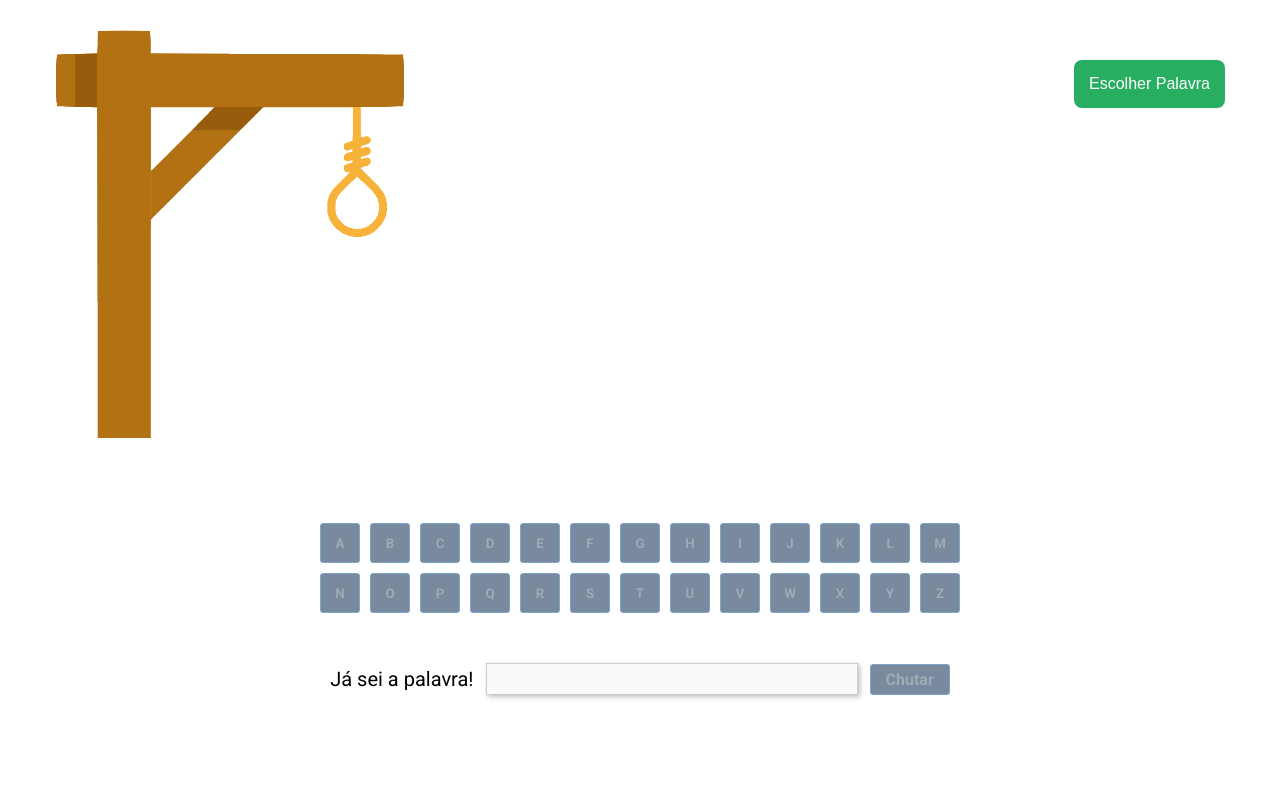
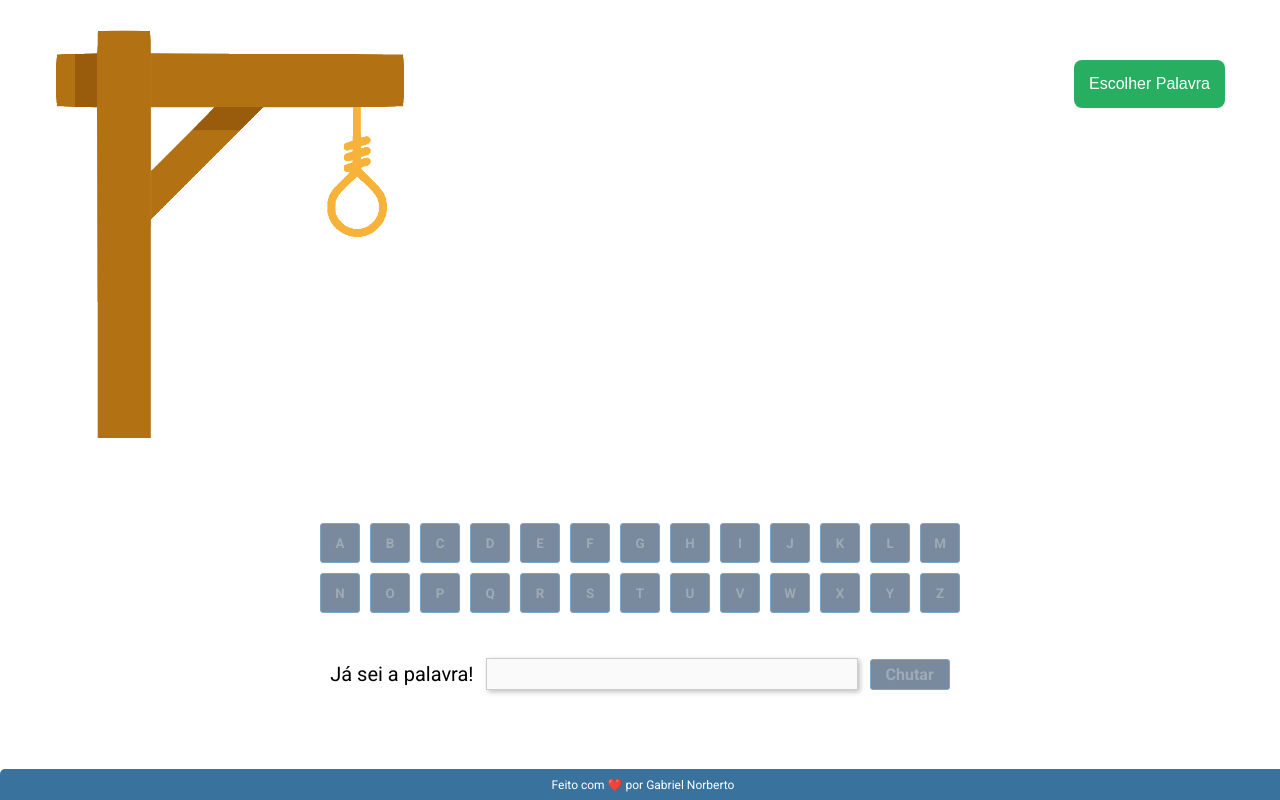
Before and after one commit to gsnorberto/projeto8-jogoforca, a React (Create React App) app: page / in a window 1280 px wide. Built offline with nearby package versions, Linux system fonts and the light colour scheme.

Commit message:
Versão com rodapé da página

```diff
--- a/src/App.js
+++ b/src/App.js
@@ -4,6 +4,7 @@ import palavras from "./palavras";
 import Jogo from "./components/Jogo";
 import Letras from "./components/Letras";
 import Chute from "./components/Chute";
+import Footer from "./components/Footer";
 
 function App() {
    const [disabledBtn, setDisabledBtn] = useState(true);
@@ -113,6 +114,7 @@ function App() {
             setGuessWord={setGuessWord}
             guessValue={guessValue}
          />
+         <Footer/>
       </>
    );
 }
--- a/src/components/Chute/style.js
+++ b/src/components/Chute/style.js
@@ -4,7 +4,8 @@ export const Container = styled.div`
     font-family: 'Roboto', sans-serif;
     max-width: 1170px;
     margin: 0 auto;
-    padding: 30px;
+    padding: 40px;
+    margin-bottom: 30px;
 `
 
 export const Title = styled.div`
@@ -60,7 +61,8 @@ export const Row = styled.div`
     display: flex;
     justify-content: center;
     align-items: center;
-    margin-top: 15px;
+
+
 
     @media (max-width: 768px){
         flex-direction: column;
--- /dev/null
+++ b/src/components/Footer/index.js
@@ -0,0 +1,7 @@
+import { Footer } from "./style"
+
+export default () => {
+    return(
+        <Footer>Feito com ❤️ por Gabriel Norberto</Footer>
+    )
+}
--- /dev/null
+++ b/src/components/Footer/style.js
@@ -0,0 +1,20 @@
+import styled from "styled-components";
+
+export const Footer = styled.div`
+    font-family: 'Roboto', sans-serif;
+    font-size: 12px;
+    width: 100%;
+    height: 25px;
+    padding: 3px;
+    background-color: #39739D;
+    color: #FFFFFF;
+    display: flex;
+    justify-content: center;
+    align-items: center;
+    text-align: center;
+    position: fixed;
+    bottom: 0;
+    left: 0;
+    border-top-right-radius: 5px;
+    border-top-left-radius: 5px;
+`;
```
